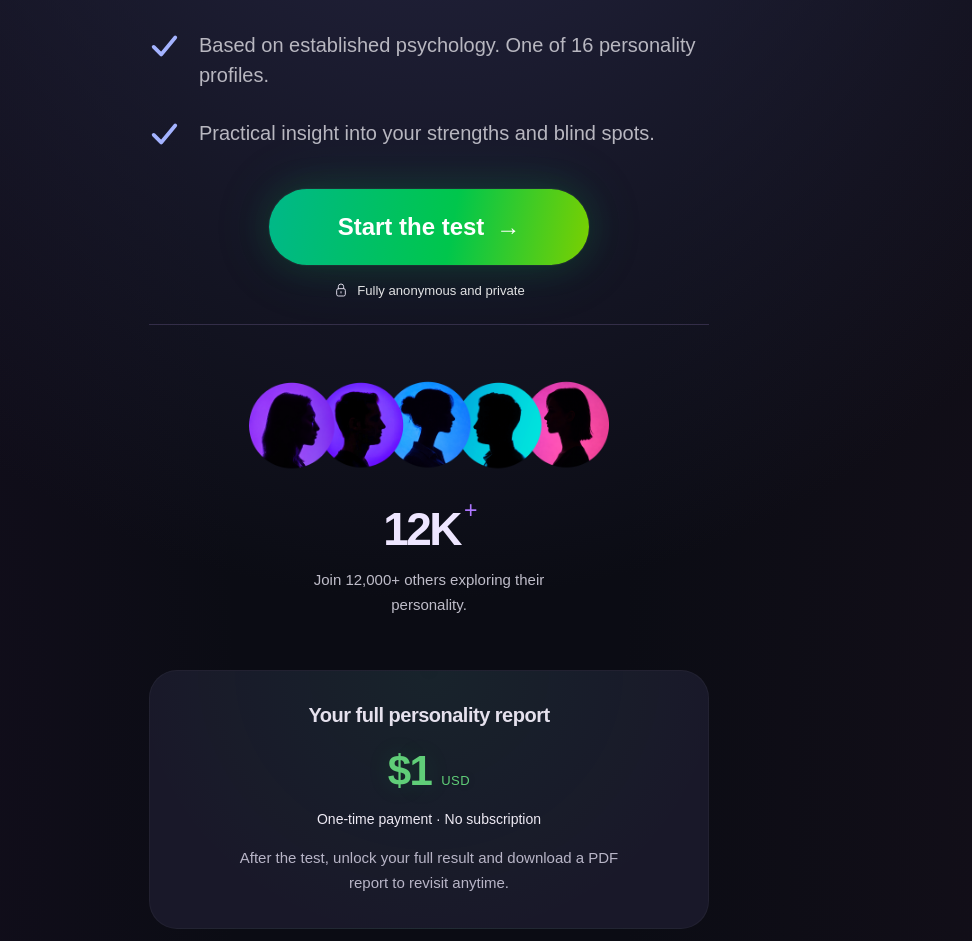
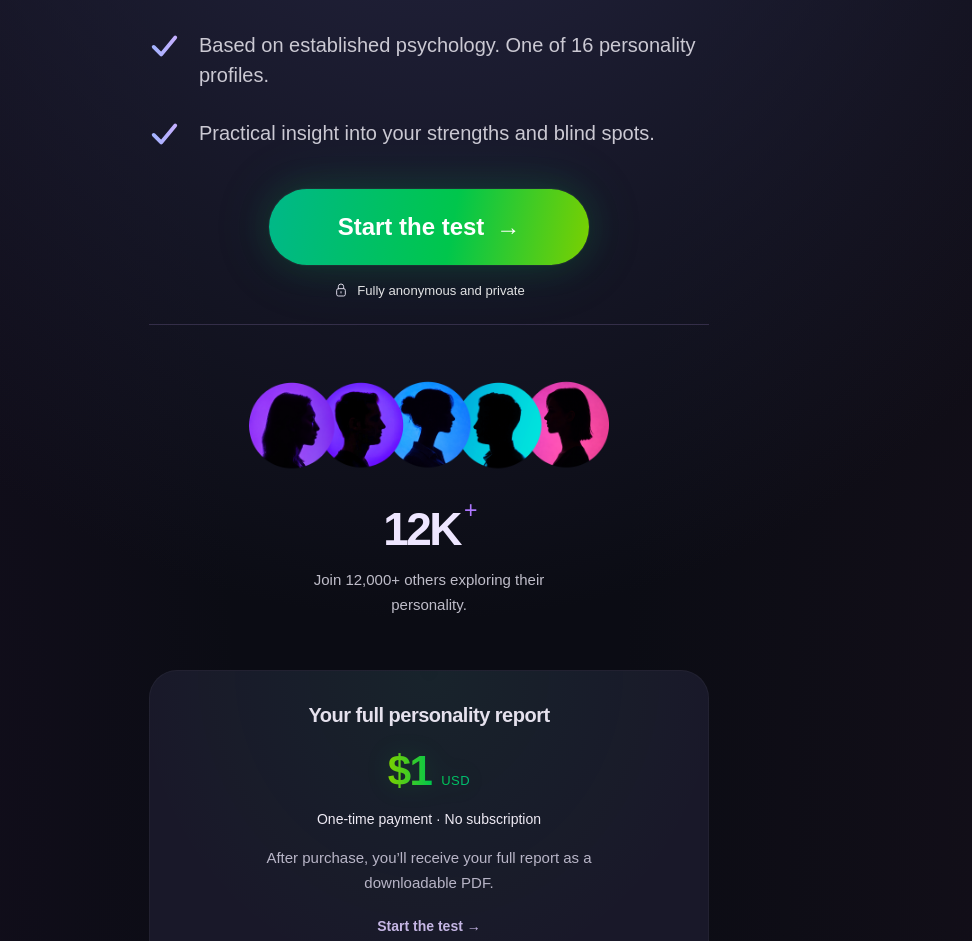
Before and after one commit to joebleckxx/bigfive, a Next.js app: page /en in a window 1280 px wide. Shown: the part 351-1292 px from the top of the page, without its empty margins (211-1183 px from the left). Built offline with nearby package versions, Linux system fonts and the light colour scheme; no server answers.

Commit message:
Update price 1 dolar

```diff
--- a/app/[locale]/home.module.css
+++ b/app/[locale]/home.module.css
@@ -10,7 +10,7 @@
 .headline > span { display: block; }
 .accent { margin-inline: 0; width: fit-content; max-width: 100%; padding-bottom: 7px; background: var(--tmj-brand-gradient); background-clip: text; -webkit-background-clip: text; color: transparent; }
 .features { display: grid; gap: 28px; margin: 36px 0 0; padding: 0; list-style: none; }
-.features li { display: flex; justify-content: flex-start; text-align: left; align-items: flex-start; gap: 20px; color: #b8b7c0; font-size: 20px; line-height: 1.5; }
+.features li { display: flex; justify-content: flex-start; text-align: left; align-items: flex-start; gap: 20px; color: #cbc9d3; font-size: 20px; line-height: 1.5; }
 .features svg { flex: 0 0 30px; width: 30px; height: 30px; margin-top: 1px; color: #a4b3ff; }
 .action { margin-top: 40px; text-align: center; }
 .cta { display: inline-flex; align-items: center; justify-content: center; gap: 12px; width: calc(100% - 32px); max-width: 320px; min-height: 64px; padding: 20px 24px; border-radius: 999px; background: var(--tmj-action-gradient); color: #fff; font-size: 24px; font-weight: 700; text-decoration: none; box-shadow: 0 0 0 1px #ffffff0a, 0 0 35px #00c64c29, 0 0 70px #00b8891a; transition: filter 180ms ease, transform 180ms ease; }
@@ -33,9 +33,14 @@
 
 .privacyIcon { width: 16px; height: 16px; flex-shrink: 0; opacity: 1; }
 
-.reportOffer { margin-top: 40px; padding: 32px 20px; border-radius: 28px; background: radial-gradient(ellipse at 50% 0%, #00c64c10, transparent 75%), #191829; border: 1px solid #ffffff0a; text-align: center; }
+.reportOffer { display: block; text-decoration: none; transition: border-color 180ms ease; margin-top: 40px; padding: 32px 20px; border-radius: 28px; background: radial-gradient(ellipse at 50% 0%, #00c64c10, transparent 75%), #191829; border: 1px solid #ffffff0a; text-align: center; }
 .reportOffer h2 { margin: 0; color: #e5e1ed; font-size: 20px; font-weight: 600; line-height: 1.25; letter-spacing: -.025em; text-wrap: balance; }
-.reportPrice { margin-top: 20px; color: #60ce78; font-size: 42px; font-weight: 700; line-height: 1.1; letter-spacing: -.04em; text-shadow: 0 0 24px #00c64c26; }
+.reportPrice { width: fit-content; margin: 20px auto 0; background: linear-gradient(90deg, #7bd000 0%, #00c64c 53.75%, #00bd74 100%); background-clip: text; -webkit-background-clip: text; color: transparent; font-size: 42px; font-weight: 700; line-height: 1.1; letter-spacing: -.04em; filter: drop-shadow(0 0 12px #00c64c26); }
 .reportPrice span { font-size: 13px; font-weight: 500; letter-spacing: .04em; }
 .reportTerms { margin: 14px 0 0; color: #eeeaf4; font-size: 14px; line-height: 1.6; }
 .reportDescription { max-width: 390px; margin: 16px auto 0; color: #b8b5c7; font-size: 15px; line-height: 1.65; }
+
+.reportOffer:hover { border-color: #7bd00040; }
+.reportOffer:focus-visible { outline: 3px solid #b5bcff; outline-offset: 6px; }
+.reportAction { display: inline-block; margin-top: 20px; color: #c5b6e4; font-size: 14px; font-weight: 600; }
+@media (prefers-reduced-motion: reduce) { .reportOffer { transition: none; } }
--- a/app/[locale]/page.tsx
+++ b/app/[locale]/page.tsx
@@ -39,7 +39,13 @@ export default async function Page({
           {(["questions", "profiles", "insights"] as const).map((feature) => (
             <li key={feature}>
               <svg viewBox="0 0 32 32" fill="none" aria-hidden="true">
-                <path d="m5 17 8 8L28 7" stroke="currentColor" strokeWidth="4" strokeLinecap="round" strokeLinejoin="round" />
+                <defs>
+                  <linearGradient id={`home-check-${feature}`} x1="0" y1="0" x2="1" y2="0">
+                    <stop offset="0%" stopColor="#a4b3ff" />
+                    <stop offset="100%" stopColor="#c4afff" />
+                  </linearGradient>
+                </defs>
+                <path d="m5 17 8 8L28 7" stroke={`url(#home-check-${feature})`} strokeWidth="4" strokeLinecap="round" strokeLinejoin="round" />
               </svg>
               <span>{t(`landing.${feature}`)}</span>
             </li>
@@ -69,12 +75,13 @@ export default async function Page({
           <p>{tp("socialProof")}</p>
         </section>
 
-        <section className={styles.reportOffer} aria-labelledby="report-offer-title">
+        <HomeStartLink className={styles.reportOffer} label={`${t("landing.cta")} — ${t("reportOffer.title")}`} locale={locale} placement="report">
           <h2 id="report-offer-title">{t("reportOffer.title")}</h2>
           <div className={styles.reportPrice}>{tp("onlyOneDollarAmount")} <span>USD</span></div>
           <p className={styles.reportTerms}>{tp("note")}</p>
           <p className={styles.reportDescription}>{t("reportOffer.body")}</p>
-        </section>
+          <span className={styles.reportAction}>{t("landing.cta")} <span aria-hidden="true">→</span></span>
+        </HomeStartLink>
 
         <section className={payStyles.profilesTeaser} aria-labelledby="profiles-teaser-title">
           <h2 id="profiles-teaser-title" className={payStyles.profilesTeaserTitle}>
--- a/app/components/home-start-link.tsx
+++ b/app/components/home-start-link.tsx
@@ -1,13 +1,13 @@
 "use client";
 
-import { useEffect, useRef } from "react";
+import { useEffect, useRef, type ReactNode } from "react";
 import Image from "next/image";
 import { Link } from "@/navigation";
 import { track } from "@/lib/analytics";
 
-type Props = { label: string; locale: string; placement: "hero" | "bottom"; className?: string };
+type Props = { label: string; locale: string; placement: "hero" | "bottom" | "report"; className?: string; children?: ReactNode };
 
-export default function HomeStartLink({ label, locale, placement, className }: Props) {
+export default function HomeStartLink({ label, locale, placement, className, children }: Props) {
   const linkRef = useRef<HTMLAnchorElement>(null);
   const viewed = useRef(false);
 
@@ -29,11 +29,14 @@ export default function HomeStartLink({ label, locale, placement, className }: P
       ref={linkRef}
       href={{ pathname: "/test", query: { from: "main" } }}
       data-cta-placement={placement}
+      aria-label={children ? label : undefined}
       onClick={() => track("home_cta_clicked", { locale, placement, home_version: "home_clarity_v2" })}
       className={className ?? "relative inline-flex w-full max-w-[23rem] items-center justify-center gap-3 rounded-full bg-[linear-gradient(90deg,#52D4FF_0%,#79C1FF_32%,#B79FFF_69%,#F087EE_100%)] px-5 py-4 text-[1.05rem] font-bold text-[#09101D] shadow-[0_0_0_1px_rgba(255,255,255,0.04),0_0_35px_rgba(199,110,255,0.22),0_0_70px_rgba(79,206,255,0.14)] transition-transform duration-200 hover:scale-[1.01] focus:outline-none focus:ring-4 focus:ring-indigo-400/30 cursor-pointer"}
     >
+      {children ?? <>
       <span>{label}</span>
       {className ? <span aria-hidden="true">→</span> : <Image src="/icons/home/cta-arrow.svg" alt="" aria-hidden="true" width={28} height={28} className="h-7 w-7 shrink-0" />}
+      </>}
     </Link>
   );
 }
--- a/messages/de.json
+++ b/messages/de.json
@@ -6,7 +6,7 @@
     },
     "reportOffer": {
       "title": "Dein vollständiger Persönlichkeitsbericht",
-      "body": "Schalte nach dem Test dein vollständiges Ergebnis frei und lade deinen PDF-Bericht herunter, um ihn jederzeit wieder anzusehen."
+      "body": "Nach dem Kauf erhältst du deinen vollständigen Bericht als PDF zum Herunterladen."
     },
     "landing": {
       "headline": "Entdecke dein",
--- a/messages/en.json
+++ b/messages/en.json
@@ -6,7 +6,7 @@
     },
     "reportOffer": {
       "title": "Your full personality report",
-      "body": "After the test, unlock your full result and download a PDF report to revisit anytime."
+      "body": "After purchase, you’ll receive your full report as a downloadable PDF."
     },
     "landing": {
       "headline": "Discover your",
--- a/messages/es.json
+++ b/messages/es.json
@@ -6,7 +6,7 @@
     },
     "reportOffer": {
       "title": "Tu informe completo de personalidad",
-      "body": "Después del test, desbloquea tu resultado completo y descarga un informe PDF para consultarlo cuando quieras."
+      "body": "Después de la compra, recibirás tu informe completo en PDF para descargar."
     },
     "landing": {
       "headline": "Descubre tu",
--- a/messages/fr.json
+++ b/messages/fr.json
@@ -6,7 +6,7 @@
     },
     "reportOffer": {
       "title": "Ton rapport de personnalité complet",
-      "body": "Après le test, débloque ton résultat complet et télécharge un rapport PDF à consulter quand tu veux."
+      "body": "Après l’achat, tu recevras ton rapport complet en PDF à télécharger."
     },
     "landing": {
       "headline": "Découvrez votre",
--- a/messages/pl.json
+++ b/messages/pl.json
@@ -5,8 +5,8 @@
       "body": "Odblokuj swój avatar i podziel się wynikiem ze znajomymi. Porównajcie profile i awatary. Sprawdźcie, co Was łączy, a co różni."
     },
     "reportOffer": {
-      "title": "Pełny raport o Tobie",
-      "body": "Po teście odblokuj pełny wynik i pobierz raport PDF, do którego możesz wrócić w każdej chwili."
+      "title": "Twój pełny raport osobowości",
+      "body": "Po zakupie otrzymasz pełny raport PDF do pobrania."
     },
     "landing": {
       "headline": "Odkryj swój",
--- a/messages/pt.json
+++ b/messages/pt.json
@@ -6,7 +6,7 @@
     },
     "reportOffer": {
       "title": "O teu relatório completo de personalidade",
-      "body": "Depois do teste, desbloqueia o resultado completo e descarrega um relatório PDF para consultares quando quiseres."
+      "body": "Após a compra, receberás o teu relatório completo em PDF para descarregar."
     },
     "landing": {
       "headline": "Descubra seu",
--- a/messages/sv.json
+++ b/messages/sv.json
@@ -6,7 +6,7 @@
     },
     "reportOffer": {
       "title": "Din fullständiga personlighetsrapport",
-      "body": "Efter testet kan du låsa upp hela ditt resultat och ladda ner en PDF-rapport att återvända till när du vill."
+      "body": "Efter köpet får du din fullständiga rapport som en nedladdningsbar PDF."
     },
     "landing": {
       "headline": "Upptäck din",
```
